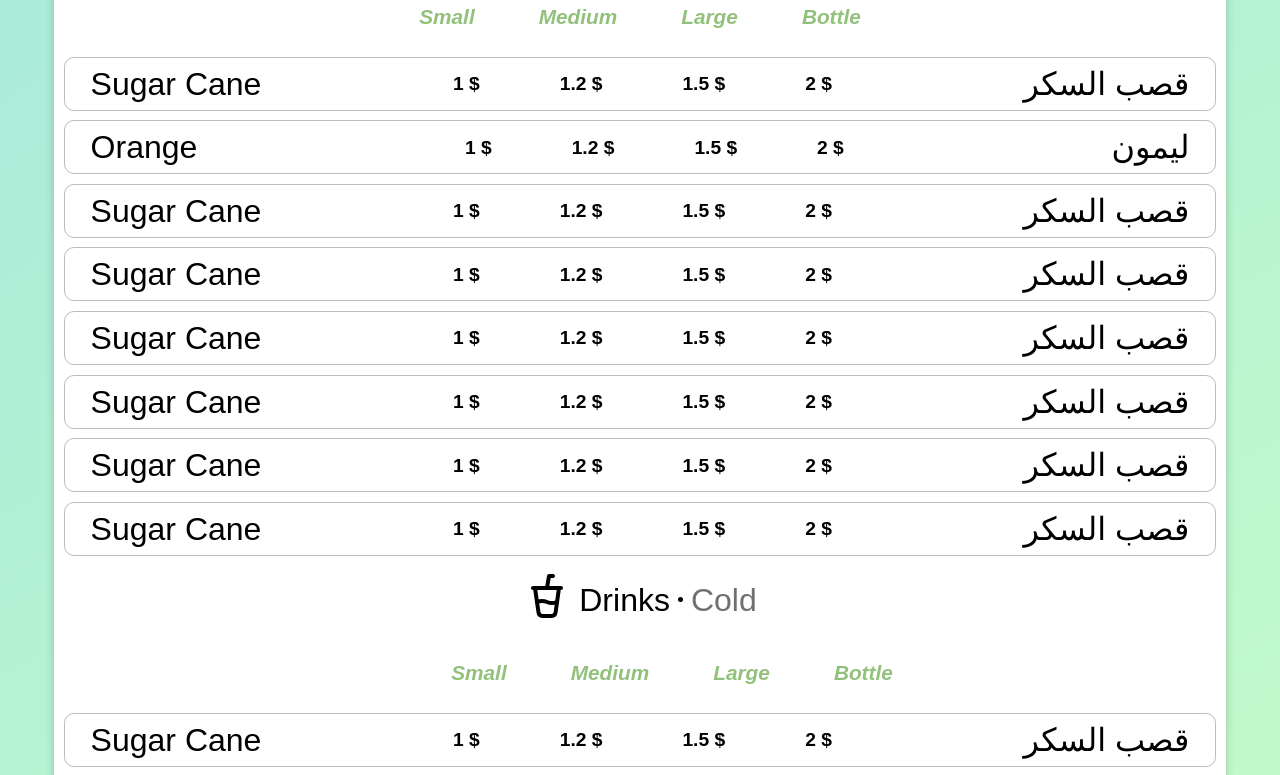
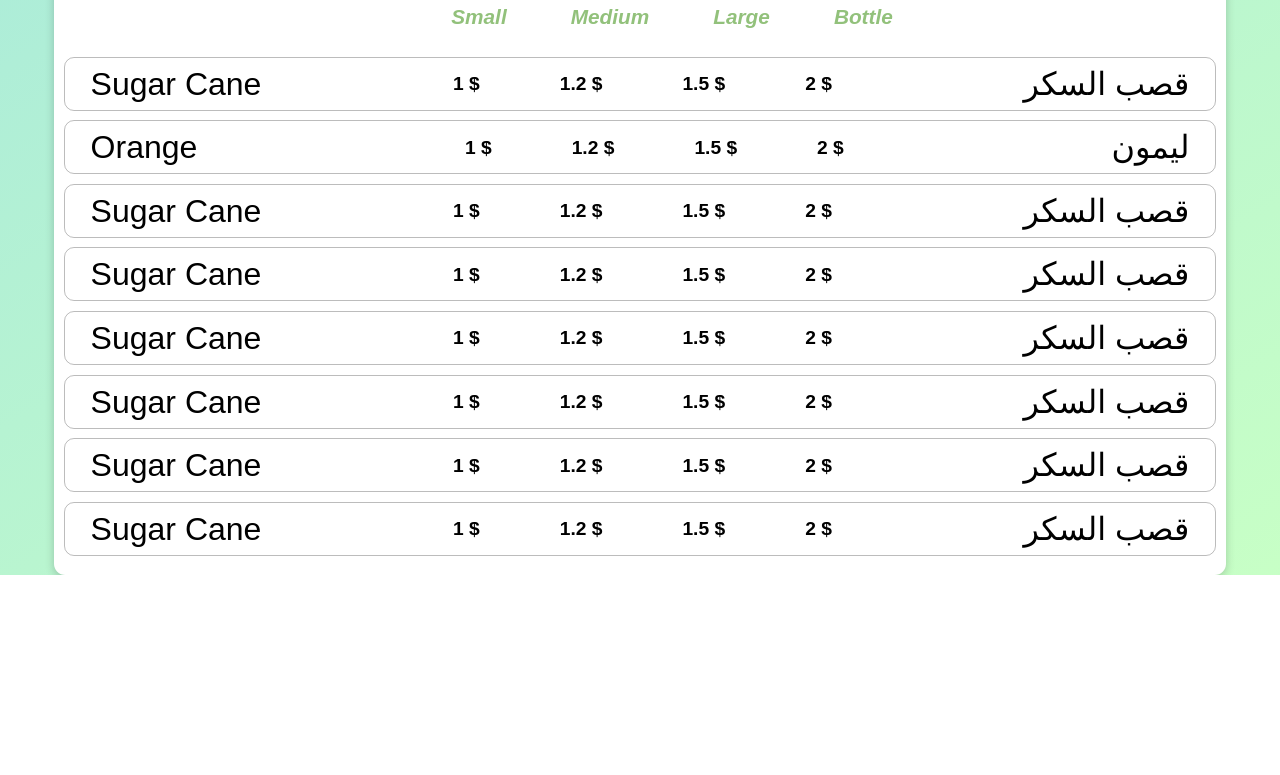
Before and after one commit to substro/Juice-Fuel, a React (Vite) app: page / in a window 1280 px wide. Shown: the part 620-1395 px from the top of the page. After the commit the page ends 1195 px from the top, so only its background shows below. Built offline with nearby package versions, Linux system fonts and the light colour scheme; a web font is replaced by a local one.

Commit message:
removed extra drinkstab

```diff
--- a/src/DrinksTab.jsx
+++ b/src/DrinksTab.jsx
@@ -2,7 +2,7 @@ import React from "react"
 import { LuCupSoda } from "react-icons/lu"
 import content from "./content.json"
 
-const DrinksTab = () => {
+const DrinksTabCopy = () => {
   return (
     <div className="drink-container">
       <div className="section-title">
@@ -13,27 +13,41 @@ const DrinksTab = () => {
         <div className="ball"></div>
         <h4>Cold</h4>
       </div>
-      <div className="sizes">
-        <h3>Small</h3>
-        <h3>Medium</h3>
-        <h3>Large</h3>
-        <h3>Bottle</h3>
-      </div>
+      <table>
+        <thead>
+          <tr className="sizes">
+            <th></th>
+            <th>Small</th>
+            <th>Medium</th>
+            <th>Large</th>
+            <th>Bottle</th>
+          </tr>
+        </thead>
+
+        <tbody>
           {content.menu.map((x) => {
             return (
-          <div className="item">
+              <tr className="item">
+                <td>
                   <h1>{x.name.en}</h1>
-            <div className="prices">
-              {x.sizes.map((y) => {
-                return <span>{y.price}</span>
+                </td>
+
+                <td className="prices">
+                  {x.sizes.map((y, index) => {
+                    return <span key={index}>{y.price}</span>
                   })}
-            </div>
+                </td>
+
+                <td>
                   <h1>{x.name.ar}</h1>
-          </div>
+                </td>
+              </tr>
             )
           })}
+        </tbody>
+      </table>
     </div>
   )
 }
 
-export default DrinksTab
+export default DrinksTabCopy
--- a/src/DrinksTabCopy.jsx
+++ /dev/null
@@ -1,53 +0,0 @@
-import React from "react"
-import { LuCupSoda } from "react-icons/lu"
-import content from "./content.json"
-
-const DrinksTabCopy = () => {
-  return (
-    <div className="drink-container">
-      <div className="section-title">
-        <div className="icon">
-          <LuCupSoda />
-        </div>
-        <h3>Drinks</h3>
-        <div className="ball"></div>
-        <h4>Cold</h4>
-      </div>
-      <table>
-        <thead>
-          <tr className="sizes">
-            <th></th>
-            <th>Small</th>
-            <th>Medium</th>
-            <th>Large</th>
-            <th>Bottle</th>
-          </tr>
-        </thead>
-
-        <tbody>
-          {content.menu.map((x) => {
-            return (
-              <tr className="item">
-                <td>
-                  <h1>{x.name.en}</h1>
-                </td>
-
-                <td className="prices">
-                  {x.sizes.map((y, index) => {
-                    return <span key={index}>{y.price}</span>
-                  })}
-                </td>
-
-                <td>
-                  <h1>{x.name.ar}</h1>
-                </td>
-              </tr>
-            )
-          })}
-        </tbody>
-      </table>
-    </div>
-  )
-}
-
-export default DrinksTabCopy
--- a/src/MainSection.jsx
+++ b/src/MainSection.jsx
@@ -1,5 +1,4 @@
 import React from "react"
-import DrinksTabCopy from "./DrinksTabCopy"
 import DrinksTab from "./DrinksTab"
 
 export const MainSection = () => {
@@ -23,8 +22,6 @@ export const MainSection = () => {
           <button className="main-nav-btn">Saj</button>
         </div>
         <DrinksTab />
-
-        <DrinksTabCopy />
       </div>
     </>
   )
```
Lines whose indentation alone changed are shown as unchanged.
